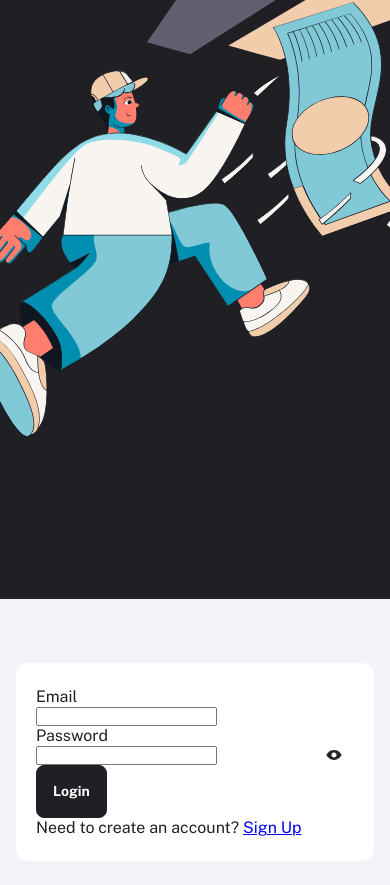
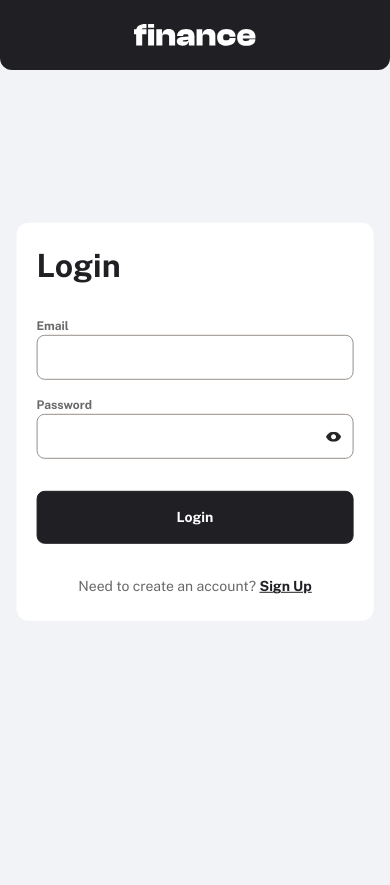
Before and after one commit to ClaytonDewey/fem-personal-finance-app, a Next.js app: page / in a window 390 px wide. After the commit the page ends 844 px from the top, so only its background shows below. Built offline with nearby package versions, Linux system fonts and the light colour scheme.

Commit message:
style: Start setting up homepage breakpoints

```diff
--- a/app/page.tsx
+++ b/app/page.tsx
@@ -1,22 +1,25 @@
 import Link from 'next/link';
-import Image from 'next/image';
 import { Button, Input } from './components';
+import { Icon } from './svg';
 
 export default function Home() {
   return (
     <div className='page-wrapper'>
       <header className='hero'>
-        <Image
-          src='/images/illustration-authentication.svg'
-          role='presentation'
-          alt=''
-          width={560}
-          height={920}
-        />
+        <Icon name='logo' />
+        <div className='hero-body'>
+          <h2>Keep track of your money and save for your future</h2>
+          <p>
+            Personal finance app puts you in control of your spending. Track
+            transactions, set budgets and add to savings pots easily.
+          </p>
+        </div>
       </header>
       <main>
         <div className='form-wrapper'>
+          <h1>Login</h1>
           <form className='form'>
+            <fieldset>
               <div>
                 <label htmlFor='email'>Email</label>
                 <Input type='email' id='email' name='email' />
@@ -25,6 +28,7 @@ export default function Home() {
                 <label htmlFor='password'>Password</label>
                 <Input type='password' id='password' name='password' />
               </div>
+            </fieldset>
             <Button type='submit' variant='primary'>
               Login
             </Button>
--- a/app/sass/components/form.scss
+++ b/app/sass/components/form.scss
@@ -2,12 +2,70 @@
 
 .form {
   &-wrapper {
+    position: absolute;
+    top: 50%;
+    left: 50%;
+    transform: translate(-50%, -50%);
     background-color: var(--white);
-    width: 100%;
+    width: 91.5%;
+    max-width: rem(560);
     border-radius: rem(12);
     padding: rem(24) rem(20);
+    display: flex;
+    flex-direction: column;
+    gap: rem(32);
   }
+
+  fieldset {
+    border: none;
+
+    div + div {
+      margin-block-start: rem(16);
+    }
+  }
+
   label {
     display: block;
+    font: var(--text-preset-5-b);
+    color: var(--grey-500);
+  }
+
+  input {
+    display: flex;
+    align-items: center;
+    padding-inline: rem(20);
+    height: rem(45);
+    width: 100%;
+    border: 1px solid var(--beige-500);
+    border-radius: rem(8);
+  }
+
+  .btn {
+    width: 100%;
+    margin-block: rem(32);
+  }
+
+  p {
+    font: var(--text-preset-4);
+    color: var(--grey-500);
+    text-align: center;
+
+    a {
+      font: var(--text-preset-4-b);
+      color: var(--grey-900);
+    }
+  }
+
+  @include breakpoint(tablet) {
+    &-wrapper {
+      padding: rem(32);
+    }
+  }
+
+  @include breakpoint(desktop) {
+    &-wrapper {
+      position: initial;
+      transform: none;
+    }
   }
 }
--- /dev/null
+++ b/app/sass/layout/_index.scss
@@ -0,0 +1,2 @@
+@forward 'header';
+@forward 'page';
--- /dev/null
+++ b/app/sass/layout/header.scss
@@ -0,0 +1,17 @@
+@use '../util' as *;
+
+.hero {
+  width: 100%;
+  background-color: var(--grey-900);
+  border-bottom-right-radius: rem(12);
+  border-bottom-left-radius: rem(12);
+  padding: rem(24) rem(40);
+
+  &-body {
+    display: none;
+  }
+
+  svg {
+    margin-inline: auto;
+  }
+}
--- /dev/null
+++ b/app/sass/layout/page.scss
@@ -0,0 +1,13 @@
+@use '../util' as *;
+
+.page-wrapper {
+  position: relative;
+  height: 100vh;
+
+  @include breakpoint(desktop) {
+    display: flex;
+    align-items: center;
+    justify-content: center;
+    gap: 40px;
+  }
+}
--- a/app/sass/style.scss
+++ b/app/sass/style.scss
@@ -7,18 +7,12 @@
 // Components
 @use 'components';
 
+// Layout
+@use 'layout';
+
 h1 {
   font: var(--text-preset-1);
   color: var(--grey-900);
-}
-
-.page-wrapper {
-  display: flex;
-  flex-direction: column;
-  align-items: center;
-  justify-content: center;
-  gap: 40px;
-  height: 100vh;
 }
 
 main {
```
Lines whose indentation alone changed are shown as unchanged.
